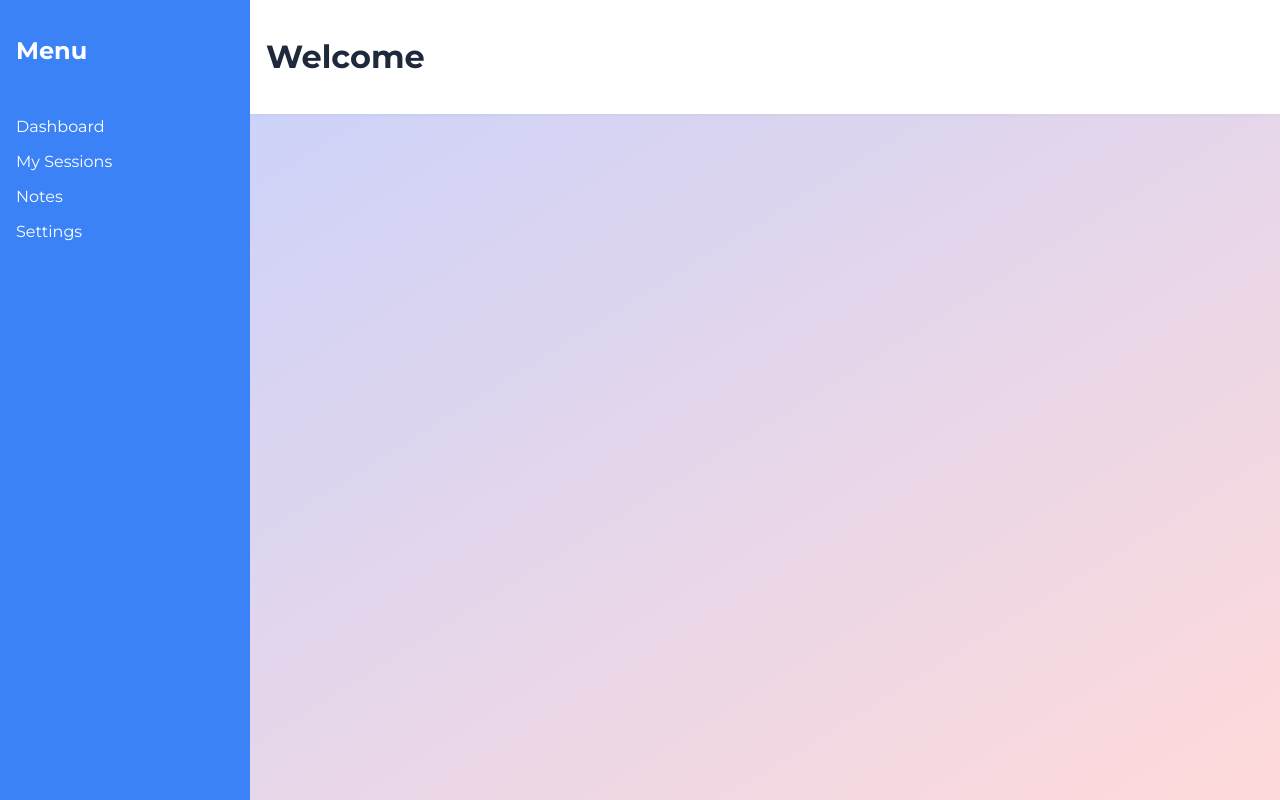
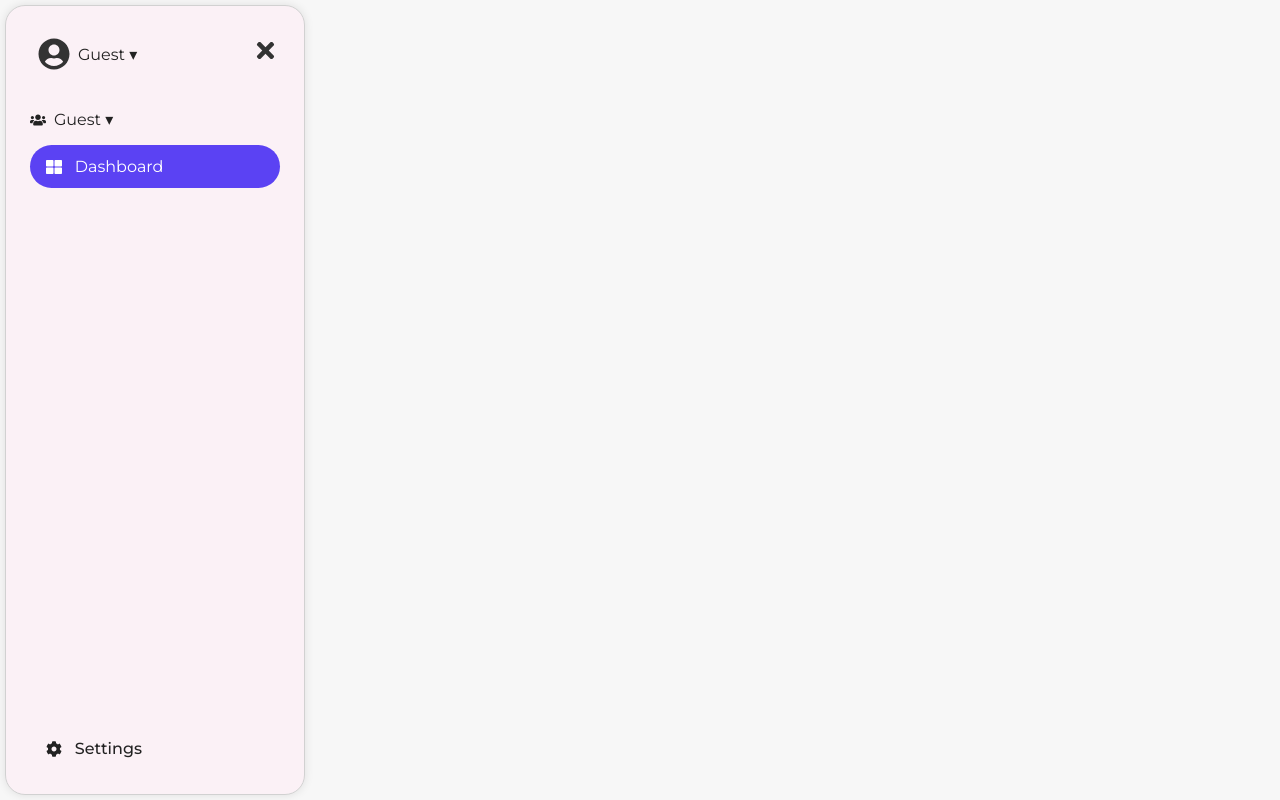
Before and after one commit to alexgburnet/maths-tutoring-app, a React (Vite) app in the folder client/: page /dashboard in a window 1280 px wide. Built offline with nearby package versions, Linux system fonts and the light colour scheme.

Commit message:
Initial sidebar implementation

```diff
--- a/client/src/components/MainLayout/MainLayout.css
+++ b/client/src/components/MainLayout/MainLayout.css
@@ -1,8 +1,8 @@
 .layout {
   display: flex;
+  position: relative;
 }
 
-  /* Main content adjusts only on desktop */
 .main-content {
   flex: 1;
   margin-left: 0;
@@ -14,33 +14,11 @@
   align-items: center;
   gap: 1rem;
   padding: 1rem;
-    background: white;
-    box-shadow: 0 1px 4px rgba(0,0,0,0.05);
 }
 
-  .menu-btn {
-    background: none;
-    border: none;
-    font-size: 1.5rem;
-    cursor: pointer;
-  }
-
-  /* Desktop view */
+/* When sidebar is open on desktop, push content */
 @media (min-width: 768px) {
-    .sidebar {
-      transform: translateX(0);
-      position: relative;
-    }
-
-    .sidebar.open {
-      transform: translateX(0);
-    }
-
-    .menu-btn {
-      display: none;
-    }
-
-    .sidebar .close-btn {
-      display: none;
+  .main-content.sidebar-open {
+    margin-left: 310px; /* match sidebar width */
   }
 }
--- a/client/src/components/MainLayout/MainLayout.jsx
+++ b/client/src/components/MainLayout/MainLayout.jsx
@@ -1,9 +1,9 @@
-import { useState, useEffect } from "react";
+import { useState } from "react";
 import Sidebar from "../Sidebar/Sidebar";
 import "./MainLayout.css";
 
 export default function MainLayout({ children }) {
-  const [isSidebarOpen, setSidebarOpen] = useState(false);
+  const [isSidebarOpen, setSidebarOpen] = useState(true);
 
   const toggleSidebar = () => setSidebarOpen(!isSidebarOpen);
 
@@ -12,8 +12,6 @@ export default function MainLayout({ children }) {
       <Sidebar isOpen={isSidebarOpen} toggleSidebar={toggleSidebar} />
       <div className={`main-content ${isSidebarOpen ? "sidebar-open" : ""}`}>
         <header className="main-header">
-          <button className="menu-btn" onClick={toggleSidebar}>☰</button>
-          <h1>Welcome</h1>
         </header>
         <div className="page-content">
           {children}
--- a/client/src/components/Sidebar/Sidebar.css
+++ b/client/src/components/Sidebar/Sidebar.css
@@ -3,12 +3,11 @@
   top: 0;
   left: 0;
   height: 100dvh;
-    width: 250px;
-    background: var(--color-primary);
-    color: white;
-    padding: 1rem;
+  width: 310px;
+  border-radius: 20px;
+  padding: 5px;
   transform: translateX(-100%);
-    transition: transform 0.3s ease;
+  transition: transform 0.4s ease-in-out;
   z-index: 1000;
 }
 
@@ -16,31 +15,147 @@
   transform: translateX(0);
 }
 
-  .sidebar-header {
+.sidebar-content {
+  background: var(--menu-bar-colour);
+  border-radius: 20px;
+  height: 100%;
+  padding: 1.5rem;
+  border: 1px solid var(--color-border);
+  box-shadow: 0 0 10px rgba(0, 0, 0, 0.1);
+  display: flex;
+  flex-direction: column;
+  justify-content: space-between;
+}
+
+/* Top profile area */
+.sidebar-top {
   display: flex;
   justify-content: space-between;
   align-items: center;
+  padding-bottom: 1rem;
 }
 
-  .close-btn {
-    background: none;
-    border: none;
-    color: white;
-    font-size: 1.5rem;
+.profile {
+  display: flex;
+  align-items: center;
+  gap: 0.5rem;
+  font-weight: 400;
+  color: #222;
+  padding: 0.5rem 0.5rem;
+  border-radius: 5px;
+}
+
+.profile:hover {
+  background: #ddd;
   cursor: pointer;
+}
+
+.avatar {
+  font-size: 2rem;
+  color: #333;
+}
+
+.sidebar-icons {
+  display: flex;
+  gap: 1rem;
+  font-size: 1.2rem;
+  color: #555;
+  padding-right: 1.7rem;
+}
+
+/* Navigation */
+.section {
+  margin-top: 1rem;
+}
+
+.section-header {
+  display: flex;
+  align-items: center;
+  gap: 0.5rem;
+  font-weight: 400;
+  color: #222;
+  margin-bottom: 1rem;
 }
 
 .sidebar-links {
   list-style: none;
   padding: 0;
-    margin-top: 2rem;
+  margin: 0;
 }
 
 .sidebar-links li {
-    margin-bottom: 1rem;
+  margin-bottom: 0.75rem;
 }
 
 .sidebar-links a {
+  display: flex;
+  align-items: center;
+  gap: 0.8rem;
+  padding: 0.75rem 1rem;
+  border-radius: 999px;
+  text-decoration: none;
+  color: #222;
+  font-weight: 400;
+  transition: background 0.2s ease;
+}
+
+.sidebar-links li.active a {
+  background-color: #5b42f3;
   color: white;
+}
+
+.sidebar-links a:hover {
+  background-color: #ddd;
+}
+
+/* Settings */
+.settings-link {
+  margin-top: auto;
+  padding-top: 1rem;
+}
+
+.settings-link a {
+  display: flex;
+  align-items: center;
+  gap: 0.8rem;
+  padding: 0.75rem 1rem;
+  border-radius: 999px;
   text-decoration: none;
+  color: #222;
+  font-weight: 500;
 }
+
+.settings-link a:hover {
+  background-color: rgb(0,0,0, 0.1);
+}
+
+/* Toggle button shared */
+.sidebar-toggle-btn {
+  position: fixed;
+  display: flex;
+  align-items: center;
+  justify-content: center;
+  padding: 0.2rem;
+  top: 2.2rem;
+  background: none;
+  border: none;
+  border-radius: 5px;
+  color: #333;
+  font-size: 1.2rem;
+  cursor: pointer;
+  z-index: 1100;
+  transition: all 0.4s ease-in-out;
+}
+.sidebar-toggle-btn:hover {
+  background: rgb(0,0,0, 0.1);
+}
+
+/* When sidebar is closed: top-left corner */
+.sidebar-toggle-btn.outside {
+  left: 1.5rem;
+}
+
+/* When sidebar is open: top-right inside the sidebar */
+.sidebar-toggle-btn.inside {
+  left: 250px; /* Sidebar width (310px) - padding */
+}
--- a/client/src/components/Sidebar/Sidebar.jsx
+++ b/client/src/components/Sidebar/Sidebar.jsx
@@ -1,18 +1,73 @@
-import "./Sidebar.css";
+import React, { use } from 'react';
+import { useState, useEffect } from 'react';
+import UserService from '../../services/UserService';
+
+import './Sidebar.css';
+import { FaUserCircle, FaBell, FaThLarge, FaTasks, FaCalendarAlt, FaStickyNote, FaStopwatch, FaChartLine, FaClock, FaCog, FaCheckCircle, FaUsers, FaBars, FaTimes } from 'react-icons/fa';
 
 export default function Sidebar({ isOpen, toggleSidebar }) {
+  const [name, setname] = useState('Loading...');
+  const [surname, setSurname] = useState('');
+  const [isAdmin, setIsAdmin] = useState(false);
+  const [exp, setExp] = useState(0);
+
+  useEffect(() => {
+    const fetchUserDetails = async () => {
+      const user = await UserService.getUserDetails();
+      if (user) {
+        setname(user.name);
+        setSurname(user.surname);
+        setIsAdmin(user.isAdmin);
+        setExp(user.exp);
+      } else {
+        setname('Guest');
+      }
+    };
+
+    fetchUserDetails();
+  }, []);
+
   return (
-    <aside className={`sidebar ${isOpen ? "open" : ""}`}>
-      <div className="sidebar-header">
-        <h2>Menu</h2>
-        <button className="close-btn" onClick={toggleSidebar}>×</button>
-      </div>
-      <ul className="sidebar-links">
-        <li><a href="/dashboard">Dashboard</a></li>
-        <li><a href="/sessions">My Sessions</a></li>
-        <li><a href="/notes">Notes</a></li>
-        <li><a href="/settings">Settings</a></li>
-      </ul>
-    </aside>
+    <>
+      {/* Toggle Button — shared but styled differently depending on sidebar state */}
+      <button
+        className={`sidebar-toggle-btn ${isOpen ? 'inside' : 'outside'}`}
+        onClick={toggleSidebar}
+      >
+        {isOpen ? <FaTimes size={25}/> : <FaBars size={25}/>}
+      </button>
+
+      {/* Sidebar */}
+      <aside className={`sidebar ${isOpen ? 'open' : ''}`}>
+        <div className="sidebar-content">
+          {/* Top Profile Section */}
+          <div className="sidebar-top">
+            <div className="profile">
+              <FaUserCircle className="avatar" />
+              <span className="username">{name} {surname} ▾</span>
+            </div>
+            {/* <div className="sidebar-icons">
+              <FaBell />
+            </div> */}
+          </div>
+
+          {/* Navigation */}
+          <div className="section">
+            <div className="section-header">
+              <FaUsers className="section-icon" />
+              <span>{name} ▾</span>
+            </div>
+            <ul className="sidebar-links">
+              <li className="active"><a href="/dashboard"><FaThLarge /> Dashboard</a></li>
+            </ul>
+          </div>
+
+          {/* Footer */}
+          <div className="settings-link">
+            <a href="/settings"><FaCog /> Settings</a>
+          </div>
+        </div>
+      </aside>
+    </>
   );
 }
--- a/client/src/styles.css
+++ b/client/src/styles.css
@@ -21,13 +21,15 @@ body, #root{
     --color-secondary-hover: #e2e8f0;
 
     --color-accent: #0f172a;
-    --color-border: #cbd5e1;
+    --color-border: #d1d1d1;
 
     /* Gradient background colors */
-    --gradient-start: #c3d1ff;
-    --gradient-end: #ffdada;
+    --gradient-start: rgb(247, 247, 247);
+    --gradient-end: rgb(247, 247, 247);
 
     --gradient-background: linear-gradient(to bottom right, var(--gradient-start), var(--gradient-end));
+
+    --menu-bar-colour: rgb(251, 241, 246);
 }
 
 *,
```
Lines whose indentation alone changed are shown as unchanged.
